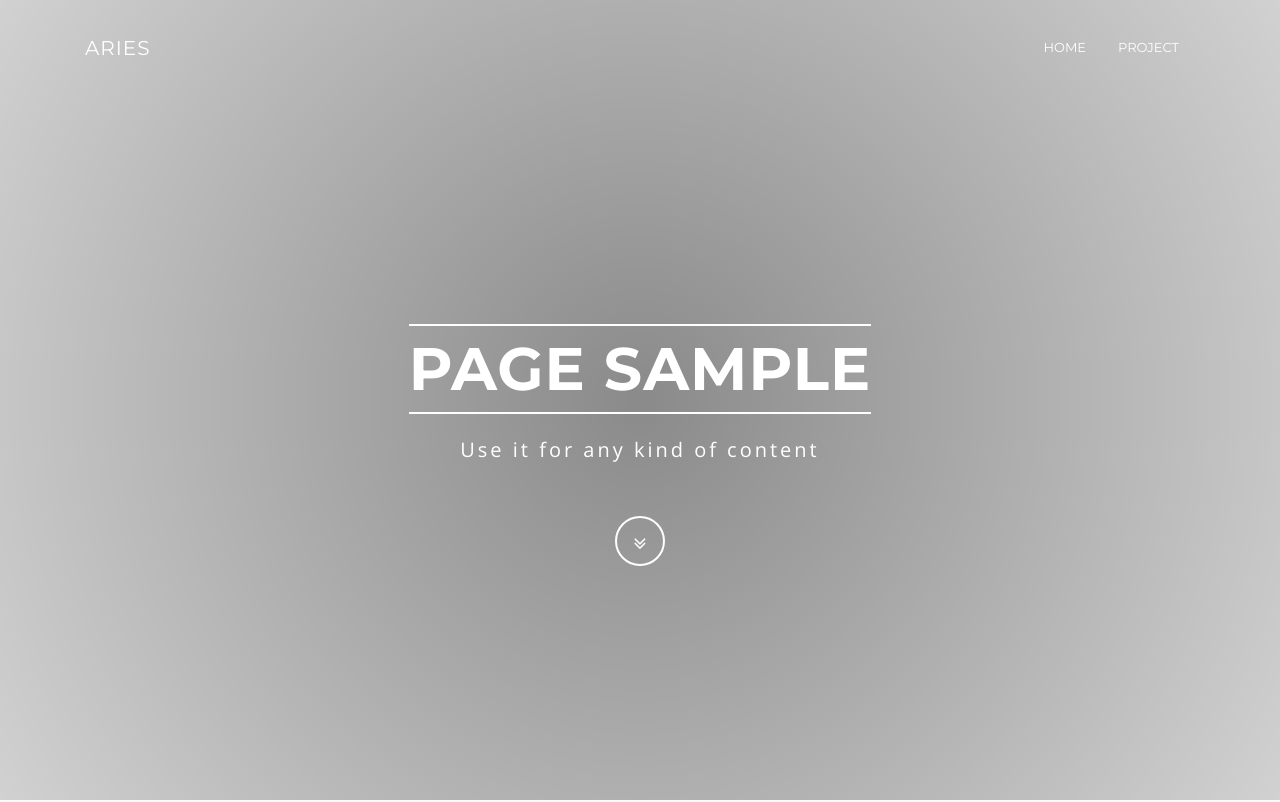
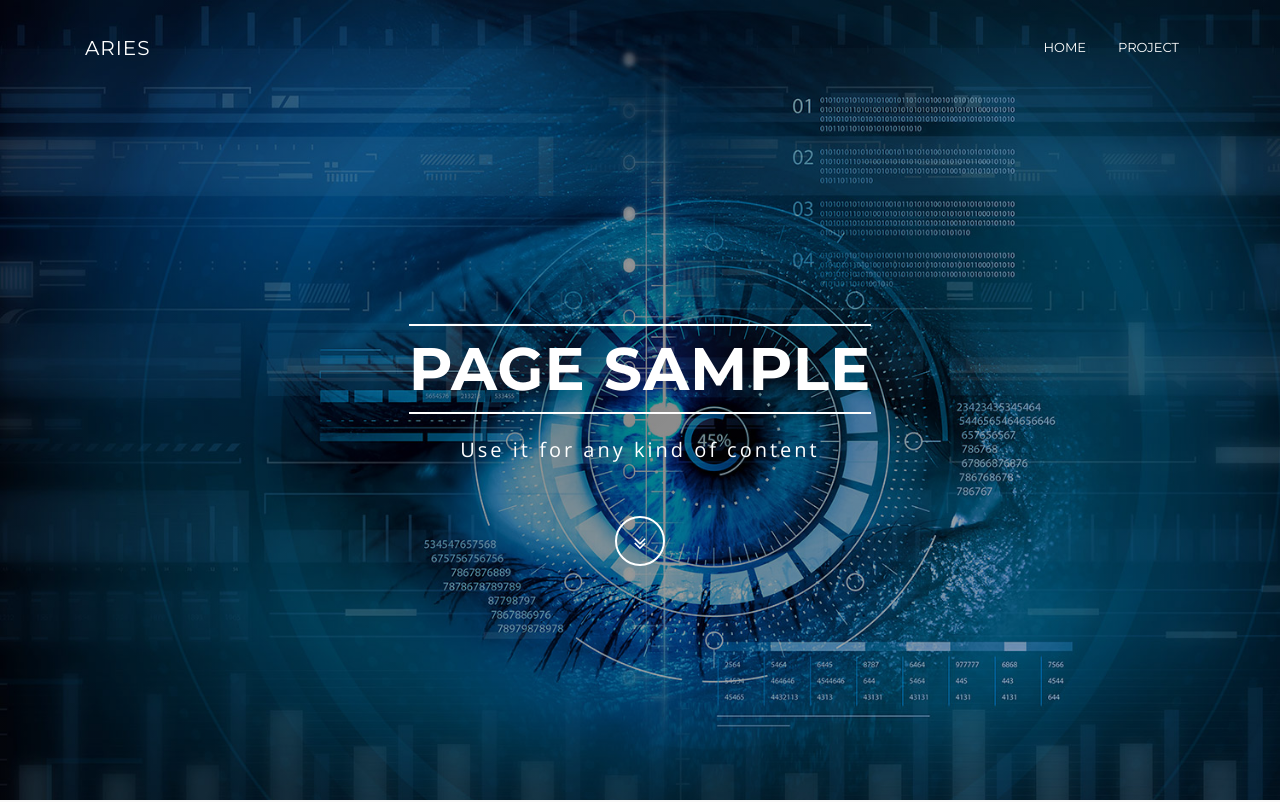
Before and after one commit to Laurenhut/Machine_Learning_Final, a website: page page.html in a window 1280 px wide. Shown: the top 802 px of the page. Drawn offline with nearby package versions, Linux system fonts and the light colour scheme; files that its build step writes are made by us from their sources; the site is published under a folder, as on GitHub Pages, so addresses that start at the root find nothing.

Commit message:
added another img change

```diff
--- a/assets/css/theme.css
+++ b/assets/css/theme.css
@@ -147,7 +147,7 @@ a:hover,a:focus {
 	padding:100px 0 100px 0;
 	text-align:center;
 	color:#fff;
-	background-image:radial-gradient(circle at 50% 50%,rgba(0,0,0,0.46),rgba(0,0,0,0.18)),url(/assets/img/screenshot.jpg);
+	background-image:radial-gradient(circle at 50% 50%,rgba(0,0,0,0.46),rgba(0,0,0,0.18)),url('../img/screenshot.jpg');
 	-webkit-background-size:cover;
 	-moz-background-size:cover;
 	background-size:cover;
```
Also changed, not shown: _site/assets/css/theme.css.
